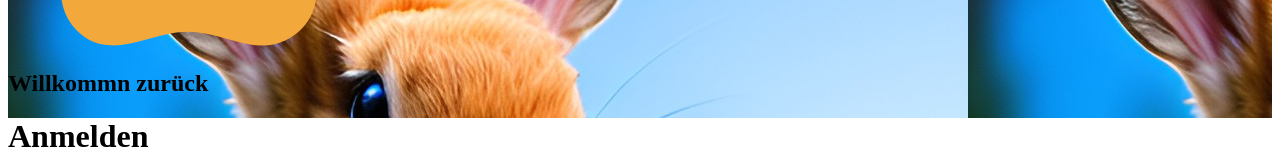
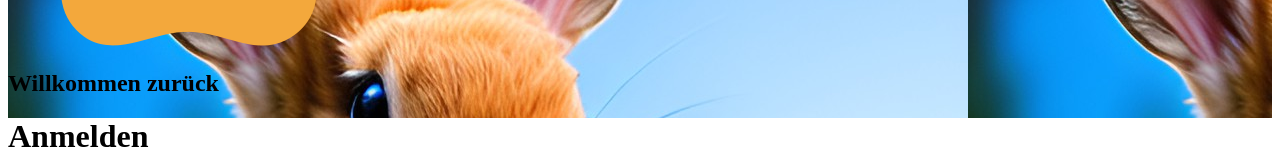
Before and after one commit to TahiraAiedail/Tierbedarf-App, an Angular app: page / in a window 1280 px wide. Shown: the part 297-457 px from the top of the page. Built offline with nearby package versions, Linux system fonts and the light colour scheme.

Commit message:
Update login.component.html

```diff
--- a/src/app/anmeldung/login/login.component.html
+++ b/src/app/anmeldung/login/login.component.html
@@ -2,7 +2,7 @@
     <div class="login__row min-h-screen">
       <div class="login__hero flex flex-col justify-center items-center py-10 px-4 sm:px-8 xl:px-20 text-white">
         <a [routerLink]="['login']" class="w-48 inline-block"><img src="assets/images/logo_color_transparent.png" alt="Tierbedarf Knut" /></a>
-        <h2 class="text-center mt-6">Willkommn zurück</h2>
+        <h2 class="text-center mt-6">Willkommen zurück</h2>
       </div>
       <div class="login__content p-4 sm:p-8 flex flex-col justify-center bg-accent">
         <div class="login w-full max-w-xl rounded-md mx-auto border p-4 sm:p-8 xl:p-20">
```
